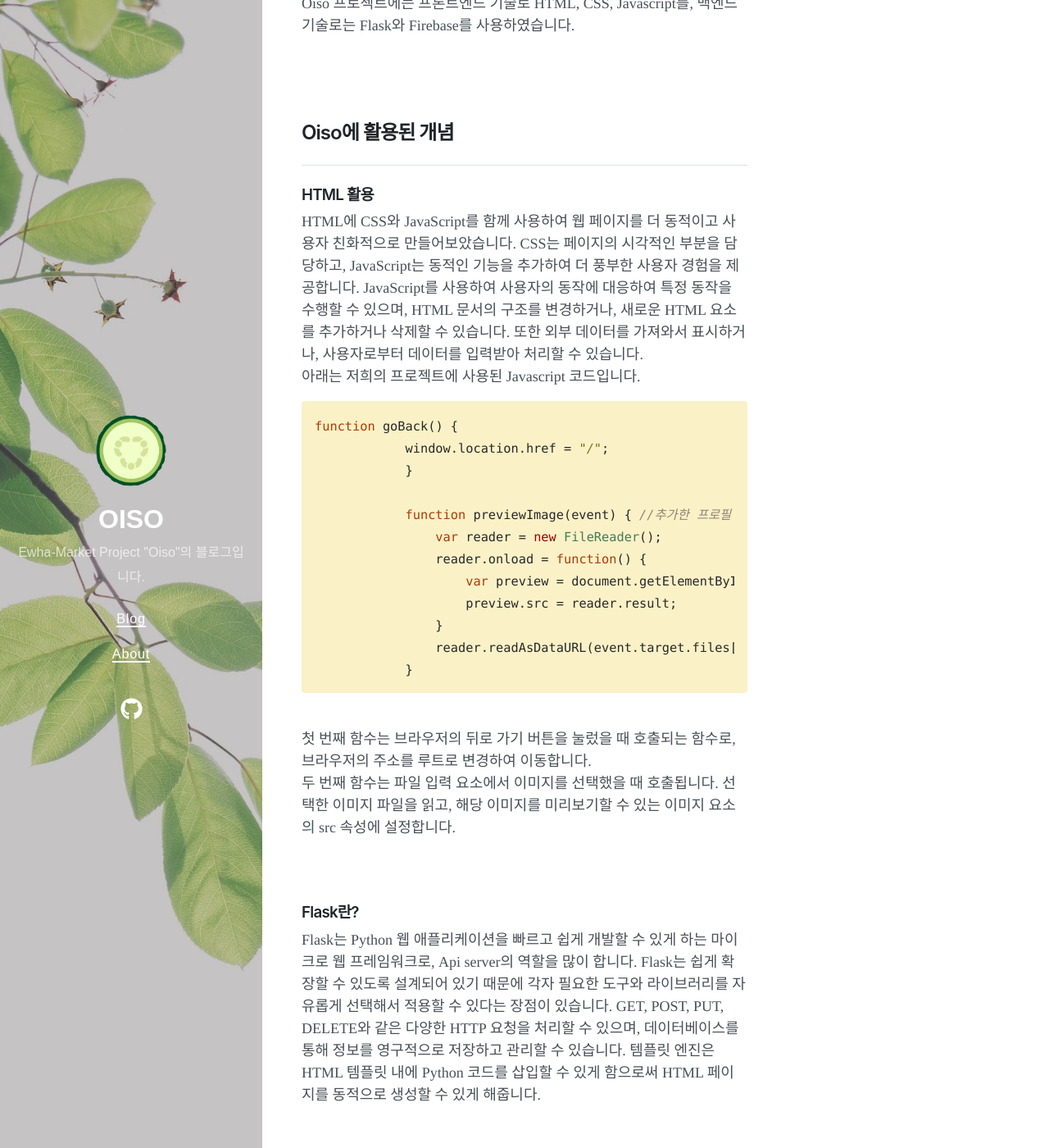
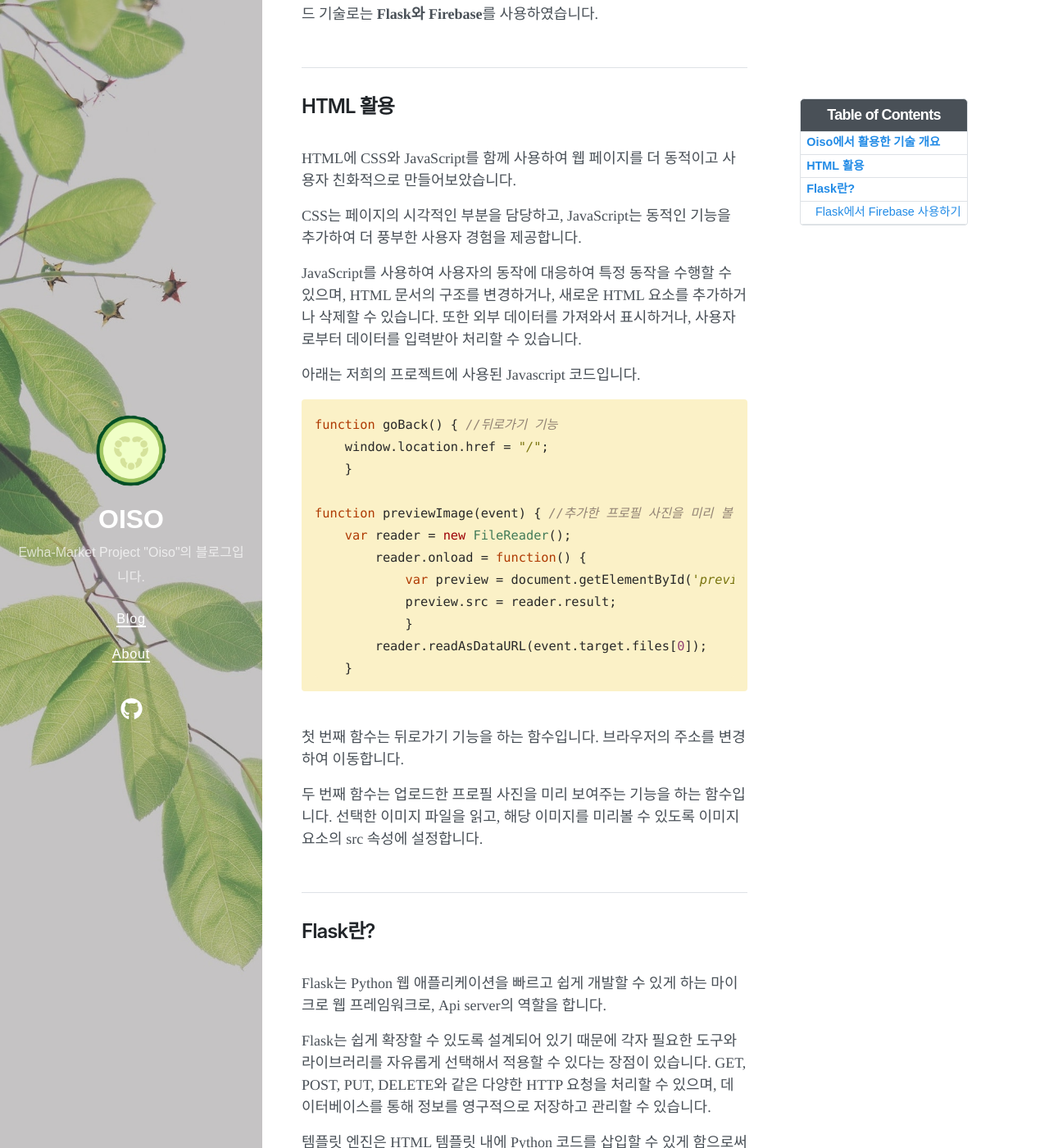
Before and after one commit to Sarang-Han/Sarang-Han.github.io, a Jekyll site: the page built from _posts/2023-12-04-개념.md, in a window 1280 px wide and 1400 px high, scrolled down 235 px. Shown: the whole window at 82% size. Built offline with Jekyll 4.4.1, drawn with Linux system fonts in a browser that asks for light colours; nearby versions of some CDN libraries; some of the changed text lies outside the part shown.

Commit message:
내용 미리보기 설정, 일부 내용 형식 수정

````diff
--- a/_posts/2023-12-04-개념.md
+++ b/_posts/2023-12-04-개념.md
@@ -1,45 +1,65 @@
 ---
 layout: post
-title: "Oiso에 사용된 개념 소개"
-date: 2023-12-04 00:00 +0000
+title: "Oiso에 사용된 기술 개념 소개"
+date: 2023-12-04
 categories: [dates]
 tags: description
 author: Girim-Kim
+toc: true
+excerpt: Oiso 프로젝트에는 프론트엔드 기술로 HTML, CSS, Javascript를, 백엔드 기술로는 Flask와 Firebase를 사용하였습니다. ...
 ---
 
-## Oiso에서 활용한 기술
+## Oiso에서 활용한 기술 개요
+<br>
+ Oiso 프로젝트에는 프론트엔드 기술로 <b>HTML, CSS, Javascript</b>를, 백엔드 기술로는 <b>Flask와 Firebase</b>를 사용하였습니다.
+<br><br>
+
 ---
- Oiso 프로젝트에는 프론트엔드 기술로 HTML, CSS, Javascript를, 백엔드 기술로는 Flask와 Firebase를 사용하였습니다. <br>
 
-<br><br>
-## Oiso에 활용된 개념
----
-### HTML 활용
-HTML에 CSS와 JavaScript를 함께 사용하여 웹 페이지를 더 동적이고 사용자 친화적으로 만들어보았습니다. CSS는 페이지의 시각적인 부분을 담당하고, JavaScript는 동적인 기능을 추가하여 더 풍부한 사용자 경험을 제공합니다. JavaScript를 사용하여 사용자의 동작에 대응하여 특정 동작을 수행할 수 있으며, HTML 문서의 구조를 변경하거나, 새로운 HTML 요소를 추가하거나 삭제할 수 있습니다. 또한 외부 데이터를 가져와서 표시하거나, 사용자로부터 데이터를 입력받아 처리할 수 있습니다. <br> 아래는 저희의 프로젝트에 사용된 Javascript 코드입니다.<br>
+## HTML 활용
+<br>
+HTML에 CSS와 JavaScript를 함께 사용하여 웹 페이지를 더 동적이고 사용자 친화적으로 만들어보았습니다.<br>
+
+CSS는 페이지의 시각적인 부분을 담당하고, JavaScript는 동적인 기능을 추가하여 더 풍부한 사용자 경험을 제공합니다.<br>
+
+JavaScript를 사용하여 사용자의 동작에 대응하여 특정 동작을 수행할 수 있으며, HTML 문서의 구조를 변경하거나, 새로운 HTML 요소를 추가하거나 삭제할 수 있습니다. 또한 외부 데이터를 가져와서 표시하거나, 사용자로부터 데이터를 입력받아 처리할 수 있습니다. <br>
+
+아래는 저희의 프로젝트에 사용된 Javascript 코드입니다.<br>
+
 ```javascript
-function goBack() {
-            window.location.href = "/";
+function goBack() { //뒤로가기 기능
+    window.location.href = "/";
+    }
+
+function previewImage(event) { //추가한 프로필 사진을 미리 볼 수 있는 기능
+    var reader = new FileReader();
+        reader.onload = function() {
+            var preview = document.getElementById('preview');
+            preview.src = reader.result;
             }
-
-            function previewImage(event) { //추가한 프로필 사진을 미리 볼 수 있는 기능
-                var reader = new FileReader();
-                reader.onload = function() {
-                    var preview = document.getElementById('preview');
-                    preview.src = reader.result;
-                }
-                reader.readAsDataURL(event.target.files[0]);
-            }
+        reader.readAsDataURL(event.target.files[0]);
+    }
 ```
 <br>
-첫 번째 함수는 브라우저의 뒤로 가기 버튼을 눌렀을 때 호출되는 함수로, 브라우저의 주소를 루트로 변경하여 이동합니다. <br> 두 번째 함수는 파일 입력 요소에서 이미지를 선택했을 때 호출됩니다. 선택한 이미지 파일을 읽고, 해당 이미지를 미리보기할 수 있는 이미지 요소의 src 속성에 설정합니다. <br><br><br>
+첫 번째 함수는 뒤로가기 기능을 하는 함수입니다. 브라우저의 주소를 변경하여 이동합니다. <br>
 
+두 번째 함수는 업로드한 프로필 사진을 미리 보여주는 기능을 하는 함수입니다. 선택한 이미지 파일을 읽고, 해당 이미지를 미리볼 수 있도록 이미지 요소의 src 속성에 설정합니다. <br><br>
 
-### Flask란?
-Flask는 Python 웹 애플리케이션을 빠르고 쉽게 개발할 수 있게 하는 마이크로 웹 프레임워크로, Api server의 역할을 많이 합니다. Flask는 쉽게 확장할 수 있도록 설계되어 있기 때문에 각자 필요한 도구와 라이브러리를 자유롭게 선택해서 적용할 수 있다는 장점이 있습니다. GET, POST, PUT, DELETE와 같은 다양한 HTTP 요청을 처리할 수 있으며, 데이터베이스를 통해 정보를 영구적으로 저장하고 관리할 수 있습니다. 템플릿 엔진은 HTML 템플릿 내에 Python 코드를 삽입할 수 있게 함으로써 HTML 페이지를 동적으로 생성할 수 있게 해줍니다. <br><br><br>
+---
 
+## Flask란?
+<br>
+Flask는 Python 웹 애플리케이션을 빠르고 쉽게 개발할 수 있게 하는 마이크로 웹 프레임워크로, Api server의 역할을 합니다.<br>
+
+Flask는 쉽게 확장할 수 있도록 설계되어 있기 때문에 각자 필요한 도구와 라이브러리를 자유롭게 선택해서 적용할 수 있다는 장점이 있습니다. GET, POST, PUT, DELETE와 같은 다양한 HTTP 요청을 처리할 수 있으며, 데이터베이스를 통해 정보를 영구적으로 저장하고 관리할 수 있습니다.<br>
+
+템플릿 엔진은 HTML 템플릿 내에 Python 코드를 삽입할 수 있게 함으로써 HTML 페이지를 동적으로 생성할 수 있게 해줍니다. <br>
 
 ### Flask에서 Firebase 사용하기
-Flask에서 Firebase로 데이터를 주고받을 수 있습니다. Firebase의 Realtime Database와 같은 서비스는 NoSQL 데이터베이스로서 JSON 형식의 데이터를 저장하고, Flask에서 이 데이터를 읽거나 쓸 수 있습니다. <br> 아래는 저희의 프로젝트에 사용된 코드입니다.<br>
+
+Flask에서 Firebase로 데이터를 주고받을 수 있습니다. Firebase의 Realtime Database와 같은 서비스는 NoSQL 데이터베이스로서 JSON 형식의 데이터를 저장하고, Flask에서 이 데이터를 읽거나 쓸 수 있습니다. <br>
+
+아래는 저희의 프로젝트에 사용된 코드입니다.<br>
 
 ```python
 import pyrebase
@@ -58,5 +78,12 @@
             return False
 
 ```
-<br>이 함수를 호출하면 해당 아이디의 중복 여부를 알 수 있습니다. 함수는 self와 id_string 두 개의 매개변수를 받습니다. self는 클래스 메소드를 나타내며, id_string은 중복을 체크할 아이디 문자열입니다. 가져온 데이터가 "None"인 경우, 즉 데이터베이스에 사용자가 등록되어 있지 않은 경우를 나타냅니다. <br> 따라서 아이디 중복이 아닌 경우 False를 반환합니다. 데이터베이스에 사용자가 등록되어 있는 경우, 각 사용자에 대한 정보를 순회하면서 입력받은 id_string과 비교합니다. <br>
+<br>
+이 함수를 호출하면 해당 아이디의 중복 여부를 알 수 있습니다. <br>
+
+함수는 self와 id_string 두 개의 매개변수를 받습니다. self는 클래스 메소드를 나타내며, id_string은 중복을 체크할 아이디 문자열입니다.
+가져온 데이터가 "None"인 경우, 즉 데이터베이스에 사용자가 등록되어 있지 않은 경우를 나타냅니다. <br>
+
+따라서 아이디 중복이 아닌 경우 False를 반환합니다. 데이터베이스에 사용자가 등록되어 있는 경우, 각 사용자에 대한 정보를 순회하면서 입력받은 id_string과 비교합니다. <br>
+
 만약 중복된 아이디가 발견되면 True를 반환하고 함수를 종료하고, 중복된 아이디가 발견되지 않으면 False를 반환합니다.
````
Also changed, not shown: _posts/2023-11-30-guide.md (+1 -1 lines), _posts/2023-11-30-해설_마이페이지.md (+2 -1 lines), _posts/2023-12-01-tip.md (+2 -1 lines), _posts/2023-12-04-오이소소개.md (+2 -2 lines), 11 other files.
